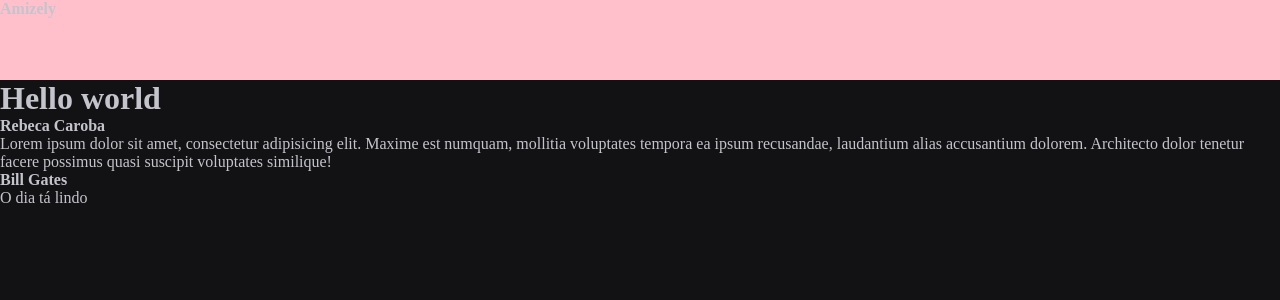
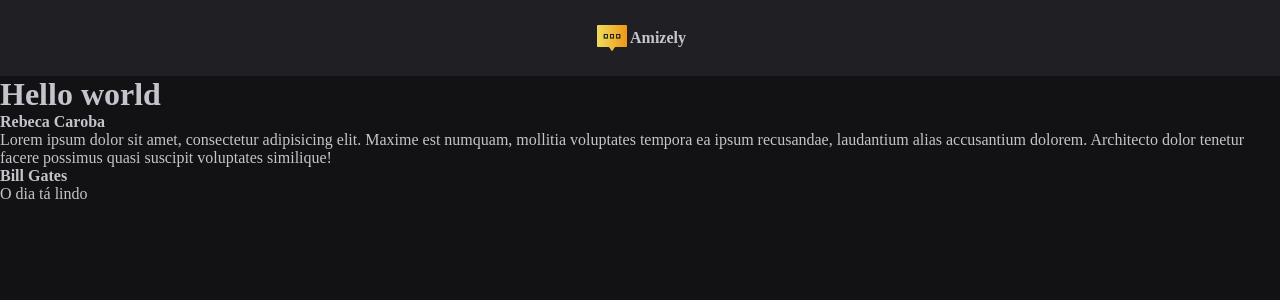
Before and after one commit to rebecaCaroba/socialNetApp, a React (Vite) app: page / in a window 1280 px wide. Shown: the top 300 px of the page. Built offline with nearby package versions, Linux system fonts and the light colour scheme.

Commit message:
Compenente Header

```diff
--- a/src/Components/Header.jsx
+++ b/src/Components/Header.jsx
@@ -1,9 +1,13 @@
 import styles from './Header.module.css';
+import amizelyLogo from '../assets/amizely-logo.png';
+
 
 export function Header(){
     return (
         <header className={styles.header}>
+            <img src={amizelyLogo} alt="amizely-logo" />
             <strong>Amizely</strong>
+
         </header>
     );
 }
--- a/src/Components/Header.module.css
+++ b/src/Components/Header.module.css
@@ -1,4 +1,11 @@
 .header{
-    background: pink;
-    height: 80px;
+    background: var(--gray-800);
+    display: flex;
+    justify-content: center;
+    padding: 1.25rem 0;
+    align-items: center;
 }
+
+.header img {
+    height: 2.25rem
+}
--- a/src/global.css
+++ b/src/global.css
@@ -8,7 +8,7 @@
     --gray-700: #29292e;
     --gray-800: #202024;
     --gray-900: #121214;
-    --yellow-500: gold;
+    --yellow-500: #f1a909;
 }
 
 * {
```
Also changed, not shown: src/assets/amizely-logo.png (added).
